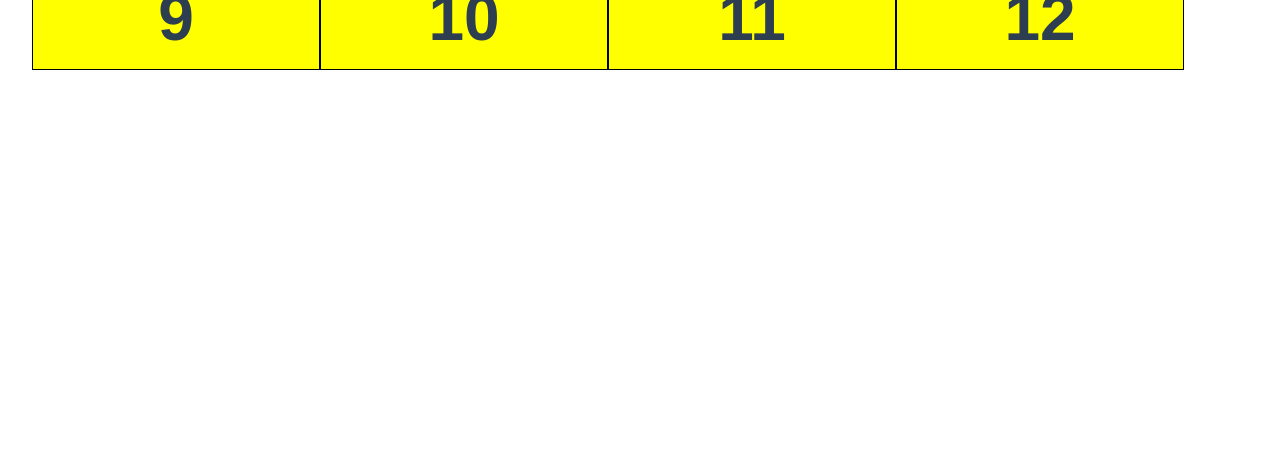
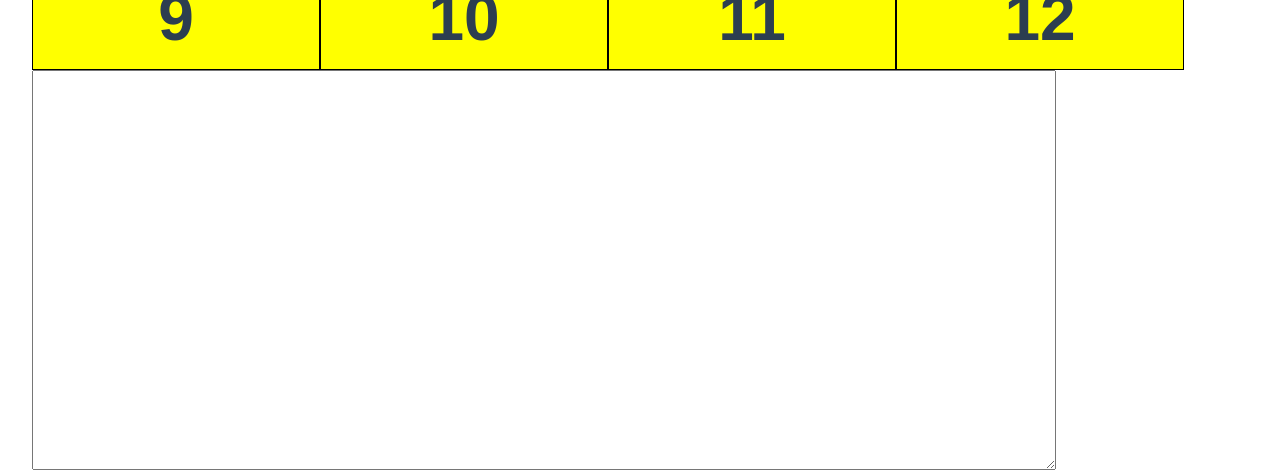
Before and after one commit to peterhauke/feliks-audio, a Vue app: page / in a window 1280 px wide. Shown: the part 664-1138 px from the top of the page. Before the commit the page ends 864 px from the top, so only its background shows below. Built offline with nearby package versions, Linux system fonts and the light colour scheme.

Commit message:
Create text message area

```diff
--- a/src/components/BookViewer.vue
+++ b/src/components/BookViewer.vue
@@ -14,6 +14,7 @@
       </div>
 <!--      <PageControls :selectedBookNumber="selectedBookNumber" :selectedPageNumber="selectedPageNumber" :selectedPage="pagesVisible[selectedPageNumber]" :soundId="soundsVisible[selectedPageNumber]" @increase-by="increasePageCount"></PageControls>-->
     </div>
+    <textarea id="myTextArea"></textarea>
   </div>
 </template>
 
@@ -40,6 +41,12 @@
   display: flex;
   flex-wrap: wrap;
 }
+
+textarea {
+  width: 80vw;
+  height: 50vh;
+}
+
 </style>
 
 <script setup>
@@ -188,6 +195,7 @@ function increasePageCount(n) {
 
 function onStopAllAudios(pageNumber) {
   // alert('I will stop all audios playing now: ' + pageNumber);
+  const textarea = document.getElementById("myTextArea");
 
   selectedPageNumber.value = pageNumber;
 
@@ -197,17 +205,23 @@ function onStopAllAudios(pageNumber) {
     if(!myAudio.paused) {
       myAudio.pause();
       console.log("pausing: ", page)
+      textarea.value += "Pausing sound id: " + page + "\n";
     }
   });
   // const myAudio = document.getElementById(soundId);
 }
 
 function onPlayAudio(pageNumber, soundId) {
+  const textarea = document.getElementById("myTextArea");
+  console.log("Pressed to play: ", soundId);
+  textarea.value += "Pressed to play SoundId:" + soundId + "\n";
   onStopAllAudios(pageNumber);
-  console.log("PageNumber: ", pageNumber, " SoundId:", soundId);
+  console.log("Now Playing PageNumber: ", pageNumber, " SoundId:", soundId);
   const myAudio = document.getElementById(soundId);
   myAudio.currentTime = 0
   myAudio.play();
+
+  textarea.value += "Now Playing PageNumber: " + pageNumber + " SoundId:" + soundId + "\n";
 }
 
 </script>
--- a/src/components/PageImage.vue
+++ b/src/components/PageImage.vue
@@ -65,9 +65,9 @@ h2 {
 
   function handleClick(pageNumber, soundId) {
     // alert(pageNumber + soundId);
-    console.log(soundId);
+    // console.log(soundId);
 
-    console.log("pressed to play: ", soundId);
+    // console.log("pressed to play: ", soundId);
     // emit('stopAllAudios', pageNumber);
     emit('playAudio', pageNumber, soundId);
 
```
Also changed, not shown: 5 other files (tests, documents, lock files or other folders).
